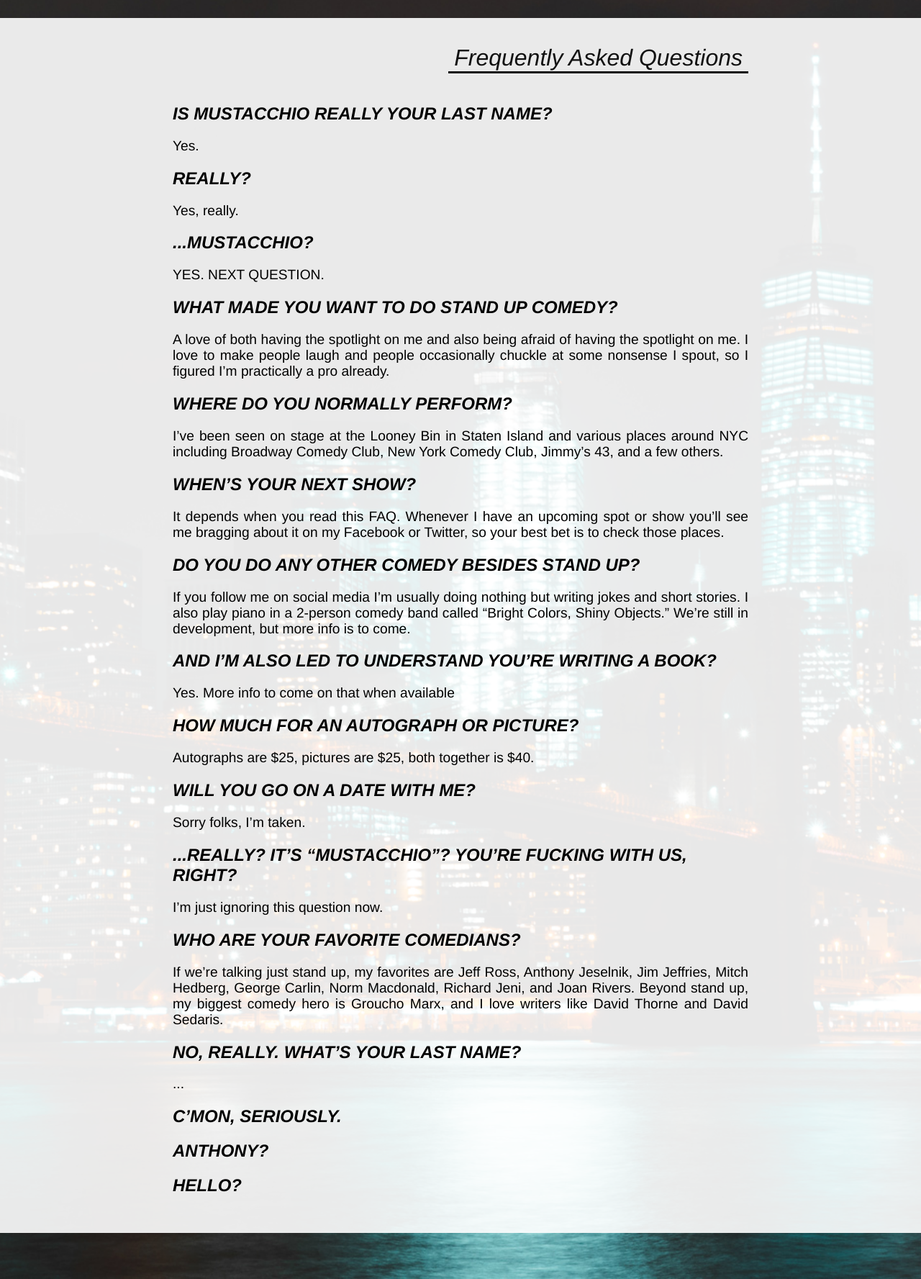
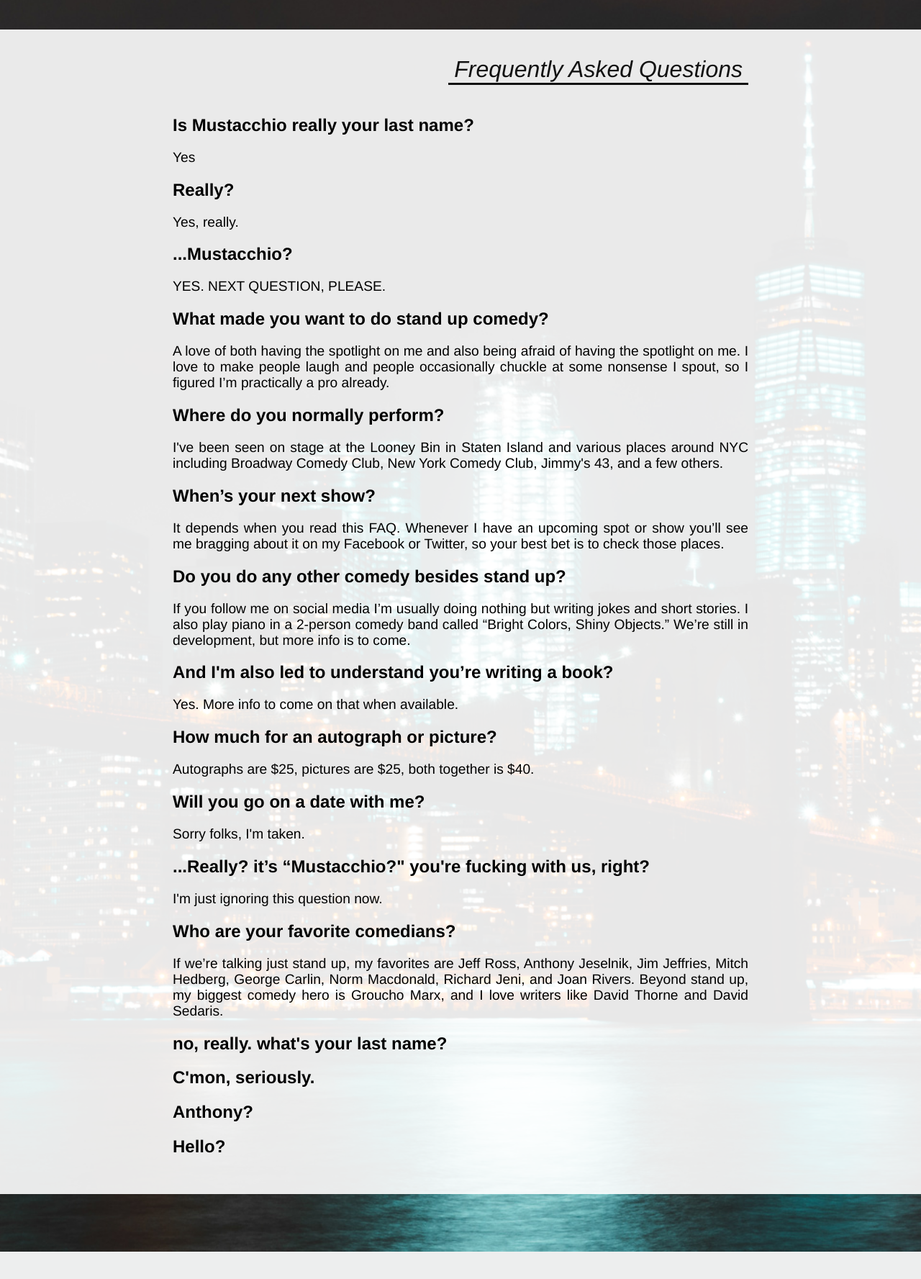
Before and after one commit to MostlyFocusedMike/modular, a PHP site: page /FAQ in a window 1280 px wide. Shown: the part 39-1816 px from the top of the page at 72% size. After the commit the page ends 1778 px from the top, so only its background shows below. Run offline with PHP 8.4, Linux system fonts and the light colour scheme.

Commit message:
finished the php code and altered some styles for basic text pages these are pages that are just lots of text after the header, or a page with sub headers

```diff
--- a/app/src/app.php
+++ b/app/src/app.php
@@ -86,4 +86,44 @@ class homepage {
   }
 }
 
+class basic_page {
+  protected $main_text = '';
+  protected $page_type;
+  protected $page_title;
+  function __construct($page_type,$page_title) {
+    $this->page_type = $page_type;
+    $this->page_title = $page_title;
+  }
+  function set_main_text_no_sub_head($text){
+    foreach($text as $section) {
+      $this->main_text .= '
+        <p class="para-base para-style">'
+        . $section .
+        '</p>';
+    }
+  }
+  function set_main_text_sub_head($text){
+    foreach($text as $section) {
+      $this->main_text .= '
+        <h2 class="sub-head-base sub-head-style">'
+        . $section[0] .
+        '</h2>
+        <p class="para-base para-style">'
+        . $section[1] .
+        '</p>';
+    }
+  }
+  function show_page(){
+    echo '
+      <div class="' . $this->page_type . '-bg std-page-bg">
+        <div class="std-holder ' . $this->page_type . '-holder-base ' . $this->page_type . '-holder-style">
+          <div class="heading-holder">
+            <h1>' . $this->page_title . '</h1>
+          </div>'
+          . $this->main_text .
+        '</div>
+      </div>';
+  }
+}
+
 ?>
--- a/css/styles.css
+++ b/css/styles.css
@@ -1,4 +1,4 @@
-main #home-holder, header, header nav, main, main #home-holder .home-buttons-base, #about-page .about-bg .about-holder-base .heading-holder {
+main #home-holder, header, header nav, main, main #home-holder .home-buttons-base, .std-page-bg .std-holder .heading-holder {
   display: -webkit-flex;
   display: flex;
   -webkit-flex-wrap: wrap;
@@ -37,7 +37,10 @@ main {
   -moz-background-size: cover;
   -o-background-size: cover;
   background-size: cover;
-  background-repeat: no-repeat; }
+  background-repeat: no-repeat;
+  height: 100%;
+  width: 100%;
+  overflow-y: auto; }
 
 header {
   width: 100%;
@@ -92,10 +95,6 @@ header {
       width: 1.9rem;
       display: block; }
 
-main {
-  height: auto;
-  min-height: 100%;
-  width: 100%; }
 main .home-feat-img-base {
   width: 25rem;
   margin: 3rem;
@@ -163,32 +162,44 @@ main {
       background: -moz-linear-gradient(#359061, #184B2F);
       background: linear-gradient(#359061, #184B2F); }
 
-#about-page .about-bg {
+.std-page-bg {
   width: 100%;
   margin: 4rem 0;
   background: rgba(255, 255, 255, 0.9); }
-  #about-page .about-bg .about-holder-base {
+  .std-page-bg .std-holder {
     margin: 1rem auto;
     width: 90%;
     max-width: 50rem;
     padding-bottom: 1rem; }
-    #about-page .about-bg .about-holder-base .heading-holder {
+    .std-page-bg .std-holder .heading-holder {
       -webkit-flex-direction: row-reverse;
       flex-direction: row-reverse;
       width: 100%; }
-      #about-page .about-bg .about-holder-base .heading-holder h1 {
+      .std-page-bg .std-holder .heading-holder h1 {
         display: block;
         padding: 0 .5rem;
         font-style: italic;
         font-weight: 100;
         color: #111;
         border-bottom: .2rem solid #111; }
-        #about-page .about-bg .about-holder-base .heading-holder h1 span {
+        .std-page-bg .std-holder .heading-holder h1 span {
           display: inline-block; }
-    #about-page .about-bg .about-holder-base .para-base {
+    .std-page-bg .std-holder .para-base {
       color: #000;
       font-size: 1.2rem;
       font-weight: 100;
       text-align: justify; }
 
+#about-page {
+  padding: 1rem 0;
+  -webkit-align-items: flex-start;
+  -webkit-align-items: -webkit-flex-start;
+  align-items: flex-start; }
+
+#faq-page {
+  padding: 1rem 0;
+  -webkit-align-items: flex-start;
+  -webkit-align-items: -webkit-flex-start;
+  align-items: flex-start; }
+
 /*# sourceMappingURL=styles.css.map */
--- a/views/faq.view.php
+++ b/views/faq.view.php
@@ -12,81 +12,42 @@
   <?php
     include 'views/navbar.view.php';
   ?>
-  <main role="main" id="about-page">
-    <div class="about-bg">
-      <div class="about-holder-base about-holder-style">
-        <div class="heading-holder">
-          <h1>Frequently Asked Questions</h1>
-        </div>
-        <h2><em>IS MUSTACCHIO REALLY YOUR LAST NAME?</em></h2>
-        <p class="para-base para-style">
-          Yes.
-        </p>
-        <h2><em>REALLY?</em></h2>
-                <p class="para-base para-style">
-                 Yes, really.
-                </p>
-        <h2><em>...MUSTACCHIO?</em></h2>
-                <p class="para-base para-style">
-                 YES. NEXT QUESTION.
-                </p>
-        <h2><em>WHAT MADE YOU WANT TO DO STAND UP COMEDY?</em></h2>
-                <p class="para-base para-style">
-                  A love of both having the spotlight on me and also being afraid of having the spotlight on me. I love to make people laugh and people occasionally chuckle at some nonsense I spout, so I figured I’m practically a pro already.
-                </p>
-        <h2><em>WHERE DO YOU NORMALLY PERFORM?</em></h2>
-                <p class="para-base para-style">
-                  I’ve been seen on stage at the Looney Bin in Staten Island and various places around NYC including Broadway Comedy Club, New York Comedy Club, Jimmy’s 43, and a few others.
-                </p>
-        <h2><em>WHEN’S YOUR NEXT SHOW?</em></h2>
-                <p class="para-base para-style">
-                  It depends when you read this FAQ. Whenever I have an upcoming spot or show you’ll see me bragging about it on my Facebook or Twitter, so your best bet is to check those places.
-                </p>
-        <h2><em>DO YOU DO ANY OTHER COMEDY BESIDES STAND UP?</em></h2>
-                <p class="para-base para-style">
-                  If you follow me on social media I’m usually doing nothing but writing jokes and short stories. I also play piano in a 2-person comedy band called “Bright Colors, Shiny Objects.” We’re still in development, but more info is to come.
-                </p>
-        <h2><em>AND I’M ALSO LED TO UNDERSTAND YOU’RE WRITING A BOOK?</em></h2>
-                <p class="para-base para-style">
-                  Yes. More info to come on that when available
-                </p>
-        <h2><em>HOW MUCH FOR AN AUTOGRAPH OR PICTURE?</em></h2>
-                <p class="para-base para-style">
-                  Autographs are $25, pictures are $25, both together is $40.
-                </p>
-        <h2><em>WILL YOU GO ON A DATE WITH ME?</em></h2>
-                <p class="para-base para-style">
-                  Sorry folks, I’m taken.
-                </p>
-        <h2><em>...REALLY? IT’S “MUSTACCHIO”? YOU’RE FUCKING WITH US, RIGHT?</em></h2>
-                <p class="para-base para-style">
-                  I’m just ignoring this question now.
-                </p>
-        <h2><em>WHO ARE YOUR FAVORITE COMEDIANS?</em></h2>
-                <p class="para-base para-style">
-                  If we’re talking just stand up, my favorites are Jeff Ross, Anthony Jeselnik, Jim Jeffries, Mitch Hedberg, George Carlin, Norm Macdonald, Richard Jeni, and Joan Rivers. Beyond stand up, my biggest comedy hero is Groucho Marx, and I love writers like David Thorne and David Sedaris.
-                </p>
-        <h2><em>NO, REALLY. WHAT’S YOUR LAST NAME?</em></h2>
-                <p class="para-base para-style">
-                 ...
-                </p>
-        <h2><em>C’MON, SERIOUSLY.</em></h2>
-                <p class="para-base para-style">
-
-                </p>
-        <h2><em>ANTHONY? </em></h2>
-                <p class="para-base para-style">
-
-                </p>
-        <h2><em>HELLO?</em></h2>
-                <p class="para-base para-style">
-
-                </p>
-
-
-
-      </div>
-    </div>
+  <main role="main" id="faq-page">
+    <?php
+      $about_page = new basic_page('faq','Frequently Asked Questions');
+      $about_page->set_main_text_sub_head(array(
+        //['sub heading','paragraph']
+        ['Is Mustacchio really your last name?', 'Yes'],
+        ['Really?','Yes, really.'],
+        ['...Mustacchio?','YES. NEXT QUESTION, PLEASE.'],
+        ['What made you want to do stand up comedy?',
+        'A love of both having the spotlight on me and also being afraid of having the spotlight on me.  I love to make people laugh and people occasionally chuckle at some nonsense I spout, so I figured I’m practically a pro already.'],
+        ['Where do you normally perform?',
+        'I\'ve been seen on stage at the Looney Bin in Staten Island and various places around NYC including Broadway Comedy Club, New York Comedy Club, Jimmy\'s 43, and a few others.'],
+        ['When’s your next show?',
+        'It depends when you read this FAQ. Whenever I have an upcoming spot or show you’ll see me bragging about it on my Facebook or Twitter, so your best bet is to check those places.'],
+        ['Do you do any other comedy besides stand up?',
+        'If you follow me on social media I’m usually doing nothing but writing jokes and short stories. I also play piano in a 2-person comedy band called “Bright Colors, Shiny Objects.” We’re still in development, but more info is to come.'],
+        ['And I\'m also led to understand you’re writing a book?',
+        'Yes. More info to come on that when available.'],
+        ['How much for an autograph or picture?',
+        'Autographs are $25, pictures are $25, both together is $40.'],
+        ['Will you go on a date with me?','Sorry folks, I\'m taken.'],
+        ['...Really? it’s “Mustacchio?" you\'re fucking with us, right?',
+        'I\'m just ignoring this question now. '],
+        ['Who are your favorite comedians?',
+        'If we’re talking just stand up, my favorites are Jeff Ross, Anthony Jeselnik, Jim Jeffries, Mitch Hedberg, George Carlin, Norm Macdonald, Richard Jeni, and Joan Rivers. Beyond stand up, my biggest comedy hero is Groucho Marx, and I love writers like David Thorne and David Sedaris. '],
+        ['no, really. what\'s your last name?',
+        ''],
+        ['C\'mon, seriously.',
+        ''],
+        ['Anthony?',
+        ''],
+        ['Hello?',
+        ''],
+      ));
+      $about_page->show_page();
+    ?>
   </main>
   <script src="js/script.js" charset="utf-8"></script>
 </body>
```
Also changed, not shown: scss/main.scss (+19 -7 lines), views/about.view.php (+15 -22 lines), 1 other file. Lines whose indentation alone changed are shown as unchanged.
